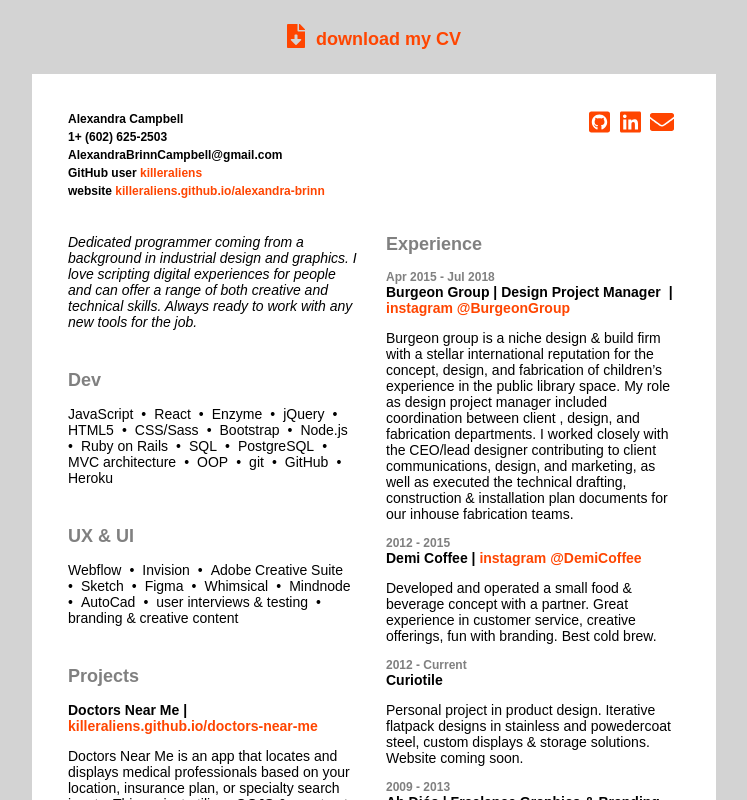
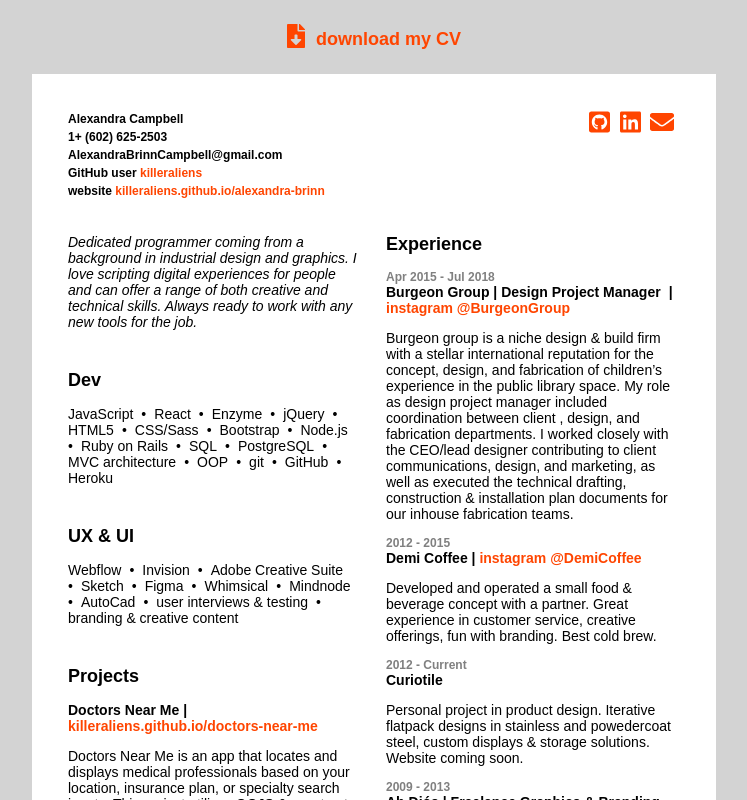
Before and after one commit to killeraliens/abc-cv, a React (Create React App) app: page / in a window 1280 px wide. Shown: the top 800 px of the page, without its empty margins (266-1013 px from the left). Built offline with nearby package versions, Linux system fonts and the light colour scheme.

Commit message:
section head color

```diff
--- a/src/App.css
+++ b/src/App.css
@@ -159,7 +159,7 @@ ul {
   font-size: 14px;
   /*text-transform: uppercase;*/
   /*letter-spacing: 1px;*/
-  color: gray;
+  /*color: gray;*/
 }
 
 .App.live .SectionTitle:not(.date) {
```
Also changed, not shown: 1 other file (tests, documents, lock files or other folders).
